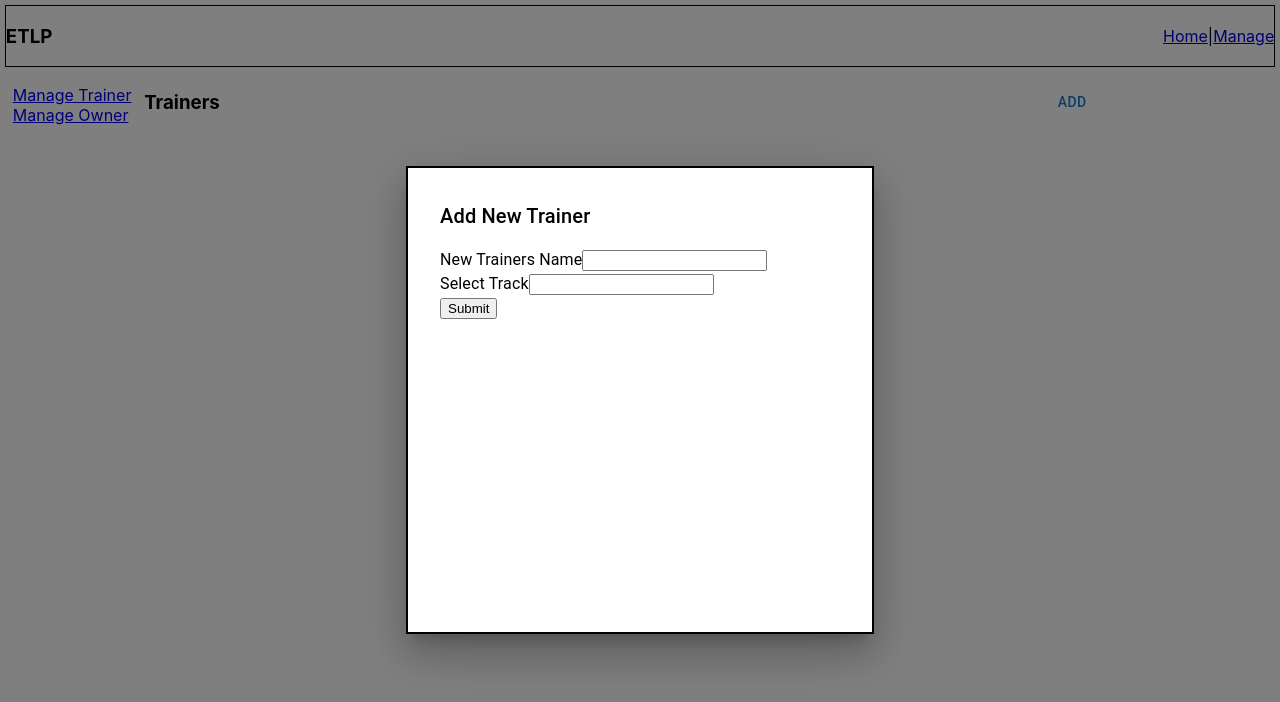
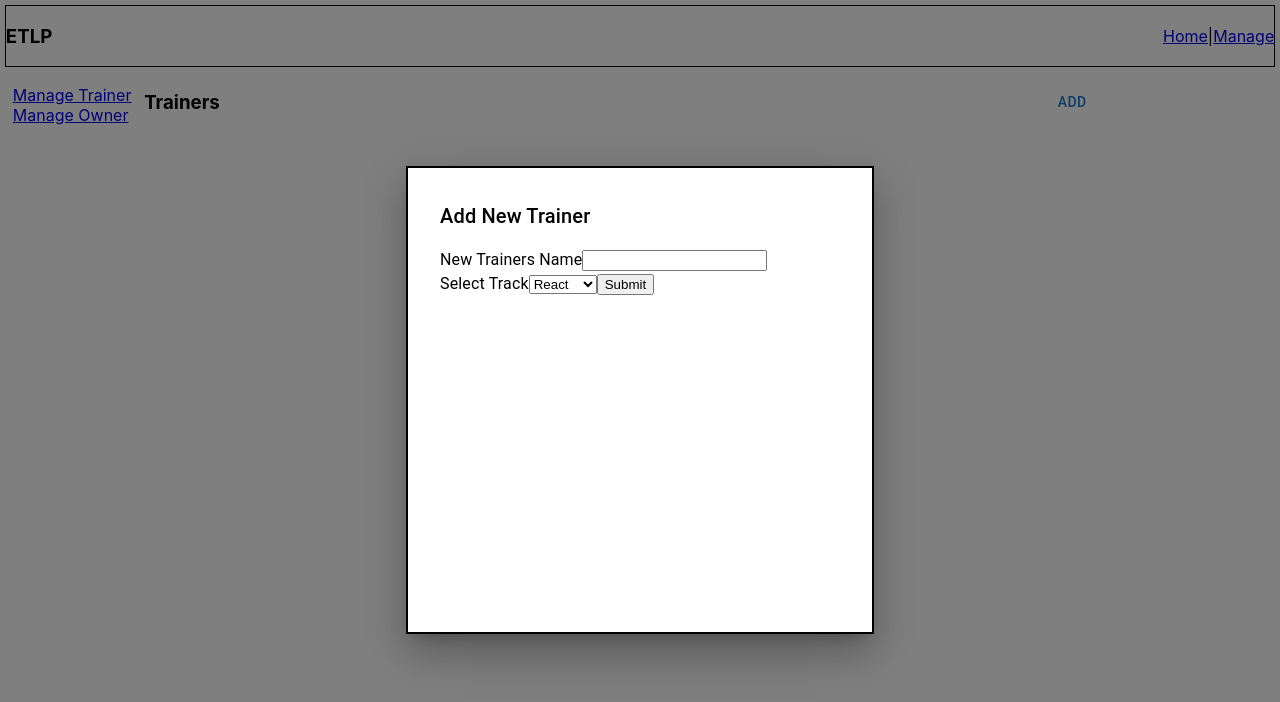
Before and after one commit to AdhikarShinde15/FinalAssignment, a React (Create React App) app: page /manage/trainer in a window 1280 px wide. Both pictures are taken after a click on the button "ADD". Shown: the top 702 px of the page. Built offline with nearby package versions, Linux system fonts and the light colour scheme.

Commit message:
Added Select for trackName

```diff
--- a/src/Components/Manage/AddTrainerModal/AddTrainerModal.tsx
+++ b/src/Components/Manage/AddTrainerModal/AddTrainerModal.tsx
@@ -30,11 +30,11 @@ export interface IAddTrainer {
 }
 
 const AddTrainerModal = ({ open, handleOpen }: ITrainerModalProps) => {
-    const { TrainerDetails , setTrainerDetails } = useContext(Context)
+    const { TrainerDetails, setTrainerDetails } = useContext(Context)
     const [on, setOn] = useState(false)
     const { register, handleSubmit } = useForm<IAddTrainer>()
     const onSubmit: SubmitHandler<IAddTrainer> = data => {
-        let clone = [...TrainerDetails , {...data, id: nanoid()}]
+        let clone = [...TrainerDetails, { ...data, id: nanoid() }]
         setTrainerDetails(clone)
     }
     useEffect(() => {
@@ -54,11 +54,15 @@ const AddTrainerModal = ({ open, handleOpen }: ITrainerModalProps) => {
                         Add New Trainer
                     </Typography>
                     <Typography component={'div'} id="modal-modal-description" sx={{ mt: 2 }}>
-                       <form onSubmit={handleSubmit(onSubmit)}>
+                        <form onSubmit={handleSubmit(onSubmit)}>
                             <label>New Trainers Name</label>
-                            <input type="text" {...register("trainerName")} /><br/>
+                            <input type="text" {...register("trainerName")} /><br />
                             <label>Select Track</label>
-                            <input type="text" {...register("trackName")} /><br/>
+                            <select {...register("trackName")} >
+                                <option value="React">React</option>
+                                <option value="Angular">Angular</option>
+                                <option value="Flutter">Flutter</option>
+                            </select>
                             <input type="submit" />
                         </form>
                     </Typography>
```
